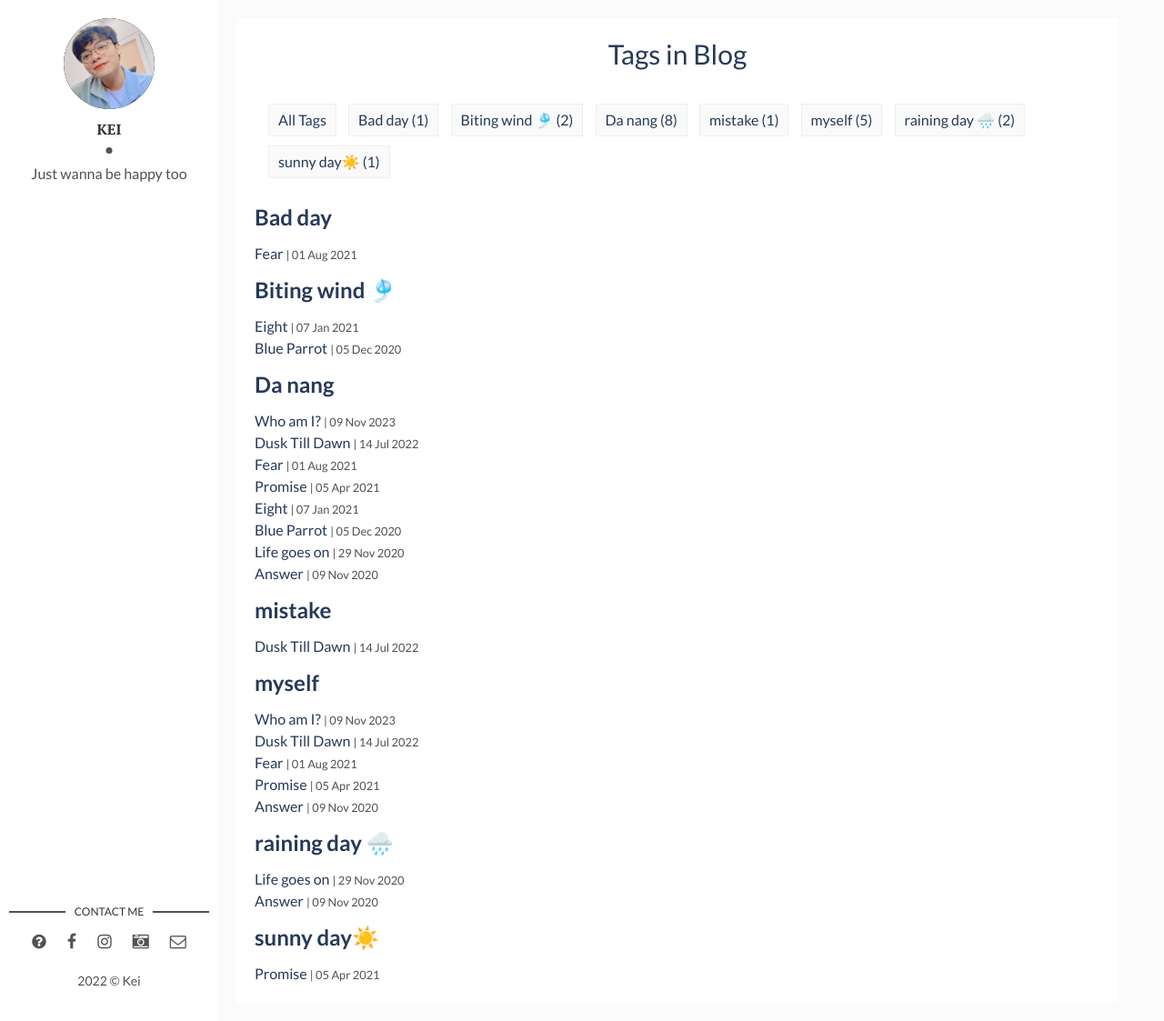
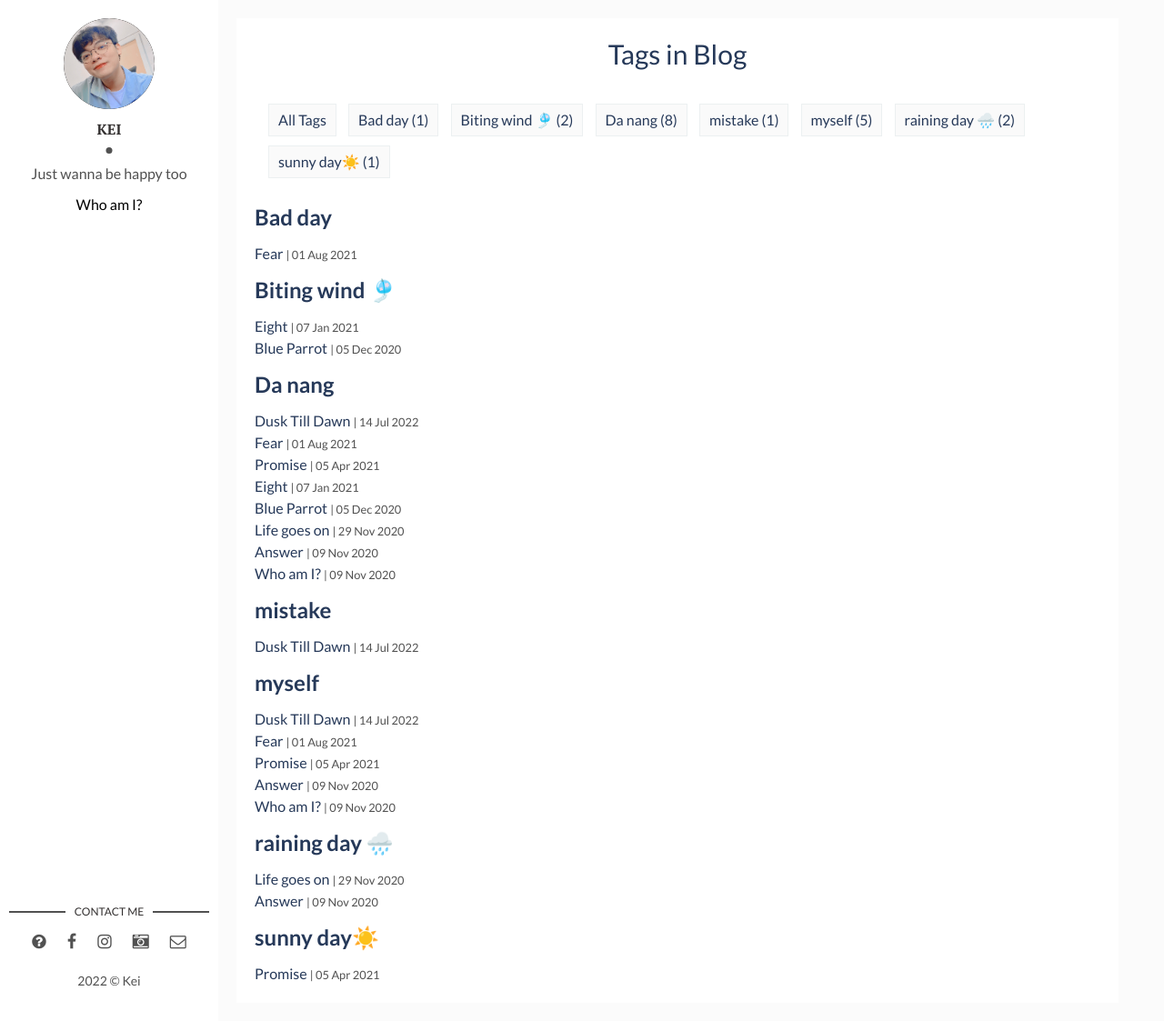
Before and after one commit to keiblog/keiblog, a Jekyll site: the page built from tags.html, in a window 1280 px wide and 1123 px high. Shown: the whole window at 91% size. Built offline with Jekyll 4.4.1, drawn with Linux system fonts in a browser that asks for light colours.

Commit message:
Who Am I

```diff
--- a/_layouts/main.html
+++ b/_layouts/main.html
@@ -10,9 +10,9 @@
       </div>
       <div class="author-name">{{site.author}}</div>
       <p>{{site.about-author}}</p>
-      <!-- <a href="{{site.baseurl}}/who-am-I/" style="text-decoration:none;color:black" id="persona">
+      <a href="{{site.baseurl}}/who-am-I/" style="text-decoration:none;color:black" id="persona">
         {{site.about-author-description}}
-      </a> -->
+      </a>
     </div>
   </header> <!-- End Header -->
   <footer>
--- a/_posts/2023-11-09-who-am-I.md
+++ b/_posts/2020-11-09-who-am-I.md
@@ -1,9 +1,9 @@
 ---
 layout: post
 title: Who am I?
-date: 2023-11-09 20:00:00 +0700
+date: 2020-11-09 20:00:00 +0700
 description: Who in fact I am?
-img: personal.jpg # Add image post (optional)
+img: personal.jpeg # Add image post (optional)
 tags: [Da nang, myself] # add tag
 ---
 
```
Also changed, not shown: assets/img/personal.jpeg (added).
